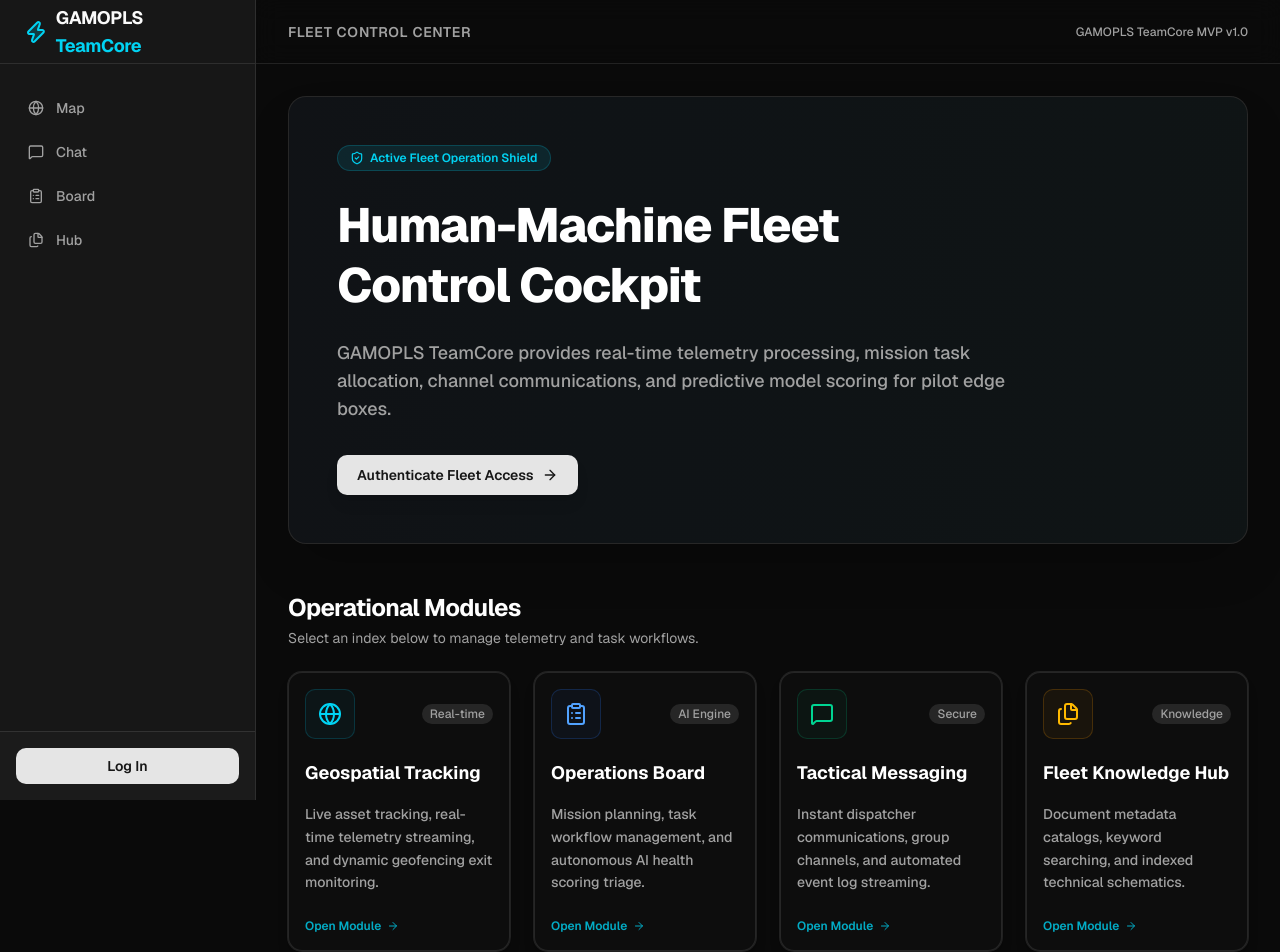
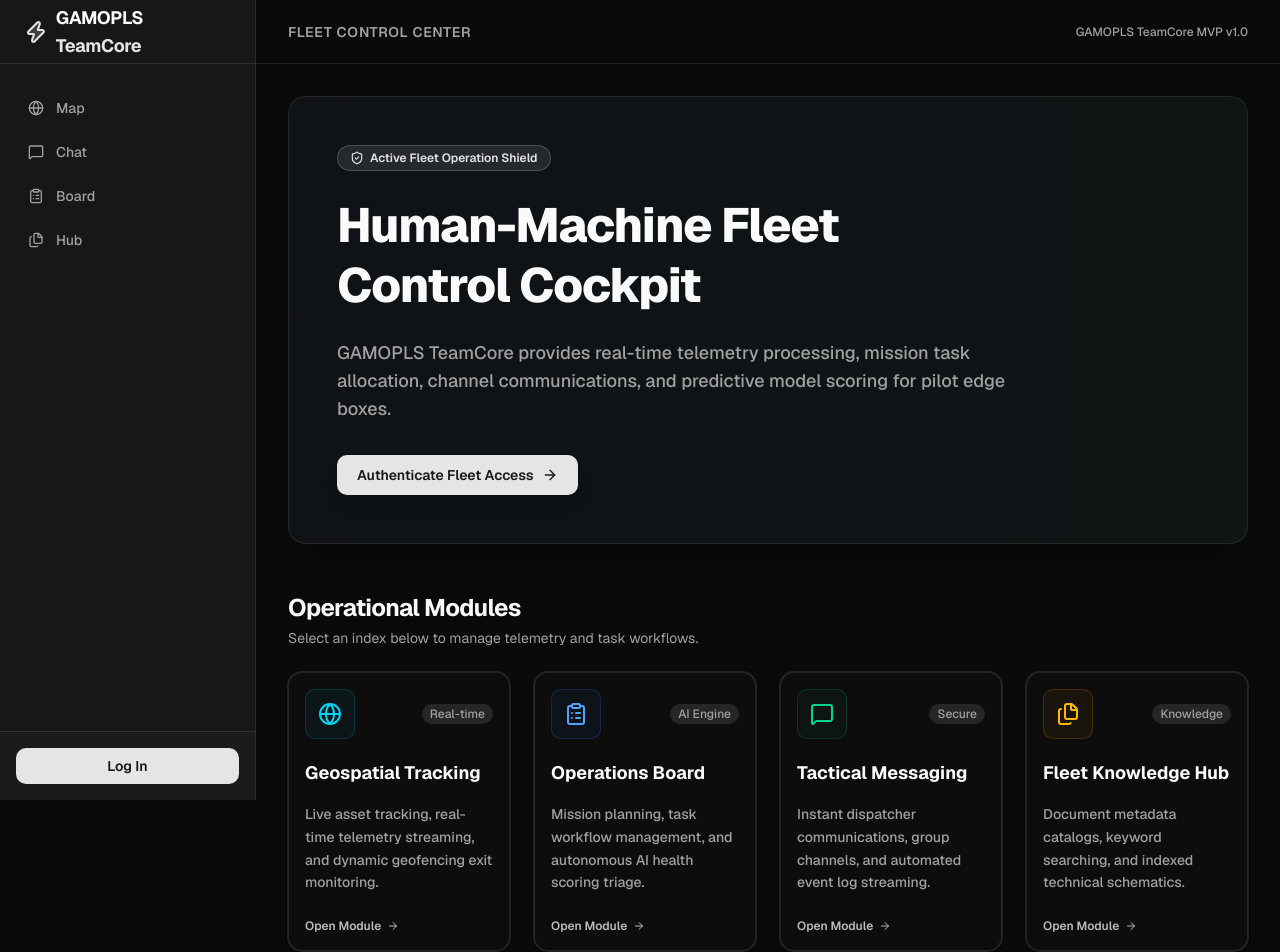
Before and after one commit to knight099/GamoplsApp, a Next.js app in the folder apps/web/: page / in a window 1280 px wide. Shown: the top 952 px of the page. Built offline with nearby package versions, Linux system fonts and the light colour scheme; no server answers.

Commit message:
fix(web): token-based colors in shell and homepage

```diff
--- a/apps/web/app/layout.tsx
+++ b/apps/web/app/layout.tsx
@@ -30,9 +30,9 @@ export default async function RootLayout({ children }: { children: ReactNode })
           {/* High Fidelity Sidebar */}
           <aside className="w-64 fixed inset-y-0 left-0 bg-card border-r border-border flex flex-col z-50">
             <div className="h-16 px-6 border-b border-border flex items-center gap-2">
-              <Zap className="h-6 w-6 text-cyan-400 fill-cyan-400/20" />
+              <Zap className="h-6 w-6 text-primary fill-primary/20" />
               <Link href="/" className="font-bold text-lg tracking-tight text-foreground hover:opacity-90">
-                GAMOPLS <span className="text-cyan-400">TeamCore</span>
+                GAMOPLS <span className="text-primary">TeamCore</span>
               </Link>
             </div>
 
--- a/apps/web/app/page.tsx
+++ b/apps/web/app/page.tsx
@@ -48,12 +48,12 @@ export default async function HomePage() {
         <div className="absolute inset-0 bg-gradient-to-r from-blue-500/10 to-cyan-500/10 opacity-30 pointer-events-none" />
 
         <div className="relative z-10 space-y-6">
-          <div className="inline-flex items-center gap-1.5 rounded-full bg-cyan-400/10 px-3 py-1 text-xs font-semibold text-cyan-400 border border-cyan-400/20">
+          <div className="inline-flex items-center gap-1.5 rounded-full bg-primary/10 px-3 py-1 text-xs font-semibold text-primary border border-primary/20">
             <ShieldCheck className="h-3.5 w-3.5" />
             Active Fleet Operation Shield
           </div>
 
-          <h1 className="text-3xl md:text-5xl font-extrabold tracking-tight text-white leading-tight">
+          <h1 className="text-3xl md:text-5xl font-extrabold tracking-tight text-foreground leading-tight">
             Human-Machine Fleet <br className="hidden md:inline" />
             Control Cockpit
           </h1>
@@ -83,7 +83,7 @@ export default async function HomePage() {
       {/* Grid Modules */}
       <div className="space-y-6">
         <div>
-          <h2 className="text-2xl font-bold tracking-tight text-white">Operational Modules</h2>
+          <h2 className="text-2xl font-bold tracking-tight text-foreground">Operational Modules</h2>
           <p className="text-sm text-muted-foreground mt-1">Select an index below to manage telemetry and task workflows.</p>
         </div>
 
@@ -102,7 +102,7 @@ export default async function HomePage() {
                         {mod.badgeText}
                       </span>
                     </div>
-                    <CardTitle className="text-lg font-bold text-white group-hover:text-cyan-400 transition-colors">
+                    <CardTitle className="text-lg font-bold text-foreground group-hover:text-primary transition-colors">
                       {mod.title}
                     </CardTitle>
                   </CardHeader>
@@ -110,7 +110,7 @@ export default async function HomePage() {
                     <CardDescription className="text-sm font-medium text-muted-foreground leading-relaxed">
                       {mod.desc}
                     </CardDescription>
-                    <div className="flex items-center gap-1.5 text-xs font-semibold text-cyan-400 mt-6 opacity-80 group-hover:opacity-100 transition-opacity">
+                    <div className="flex items-center gap-1.5 text-xs font-semibold text-primary mt-6 opacity-80 group-hover:opacity-100 transition-opacity">
                       Open Module
                       <ArrowRight className="h-3 w-3 group-hover:translate-x-0.5 transition-transform" />
                     </div>
```
